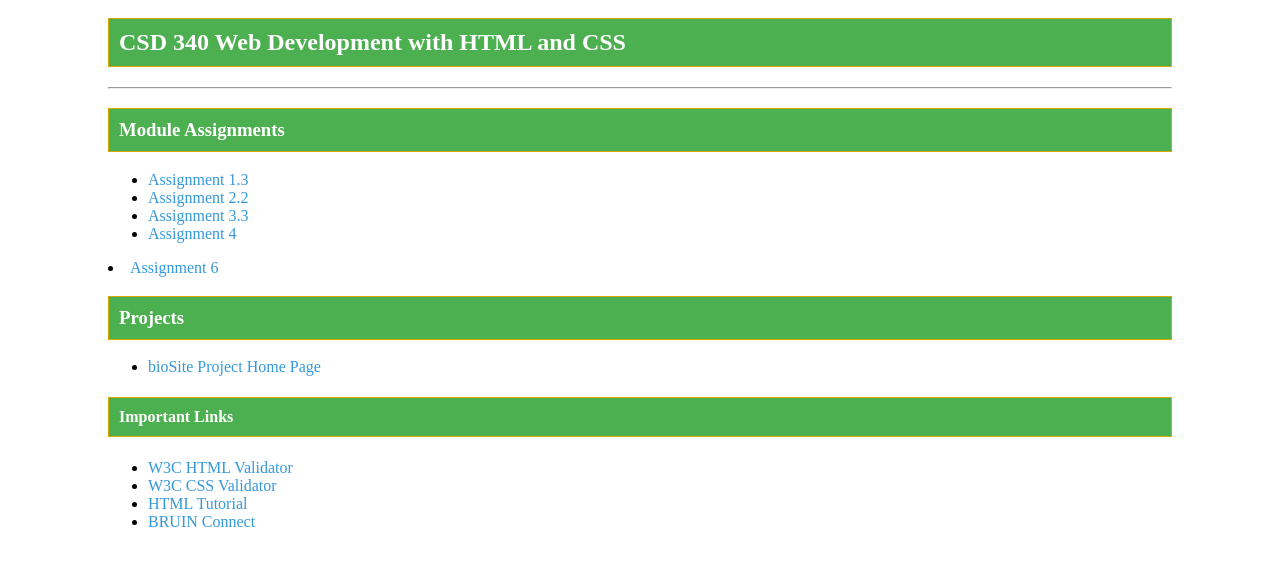
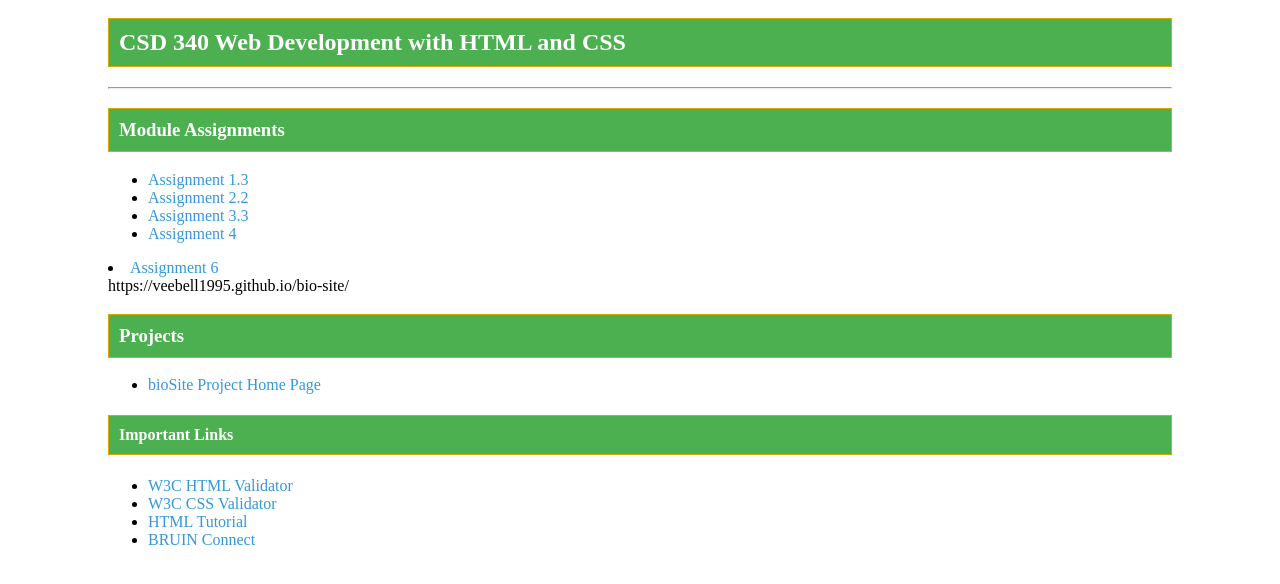
Before and after one commit to veebell1995/csd-340, a plain HTML site: page index.html in a window 1280 px wide. Shown: the part 112-696 px from the top of the page. Drawn offline with Linux system fonts and the light colour scheme.

Commit message:
Update index.html

```diff
--- a/index.html
+++ b/index.html
@@ -25,6 +25,7 @@
             <li><a href="module-3/assignment3_3.html">Assignment 3.3</a></li>
  <li><a href="module 4/bell_mod4_2.html">Assignment 4</a></li>        </ul>
         <li><a href="module 6/bell_Mod6_2.html">Assignment 6</a></li> </ul>
+        https://veebell1995.github.io/bio-site/
 
         <!-- Projects Section -->
         <h3>Projects</h3>
```
